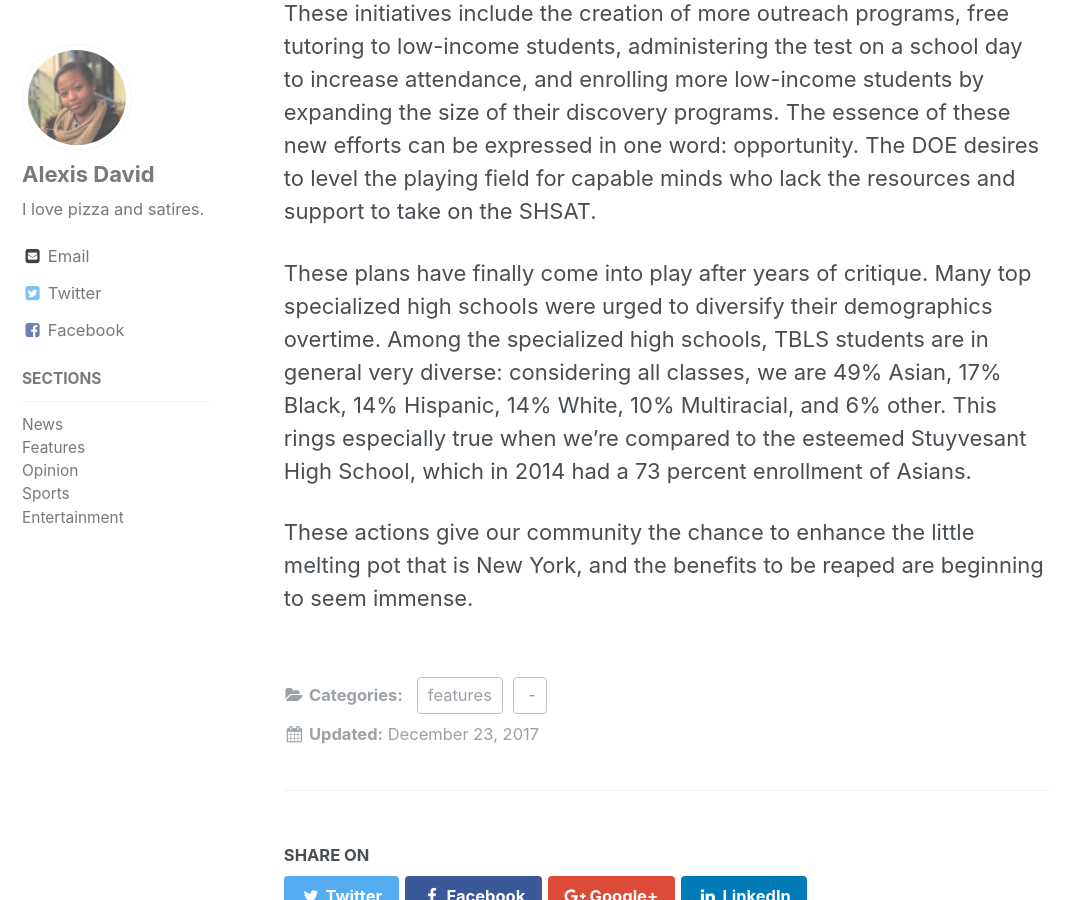
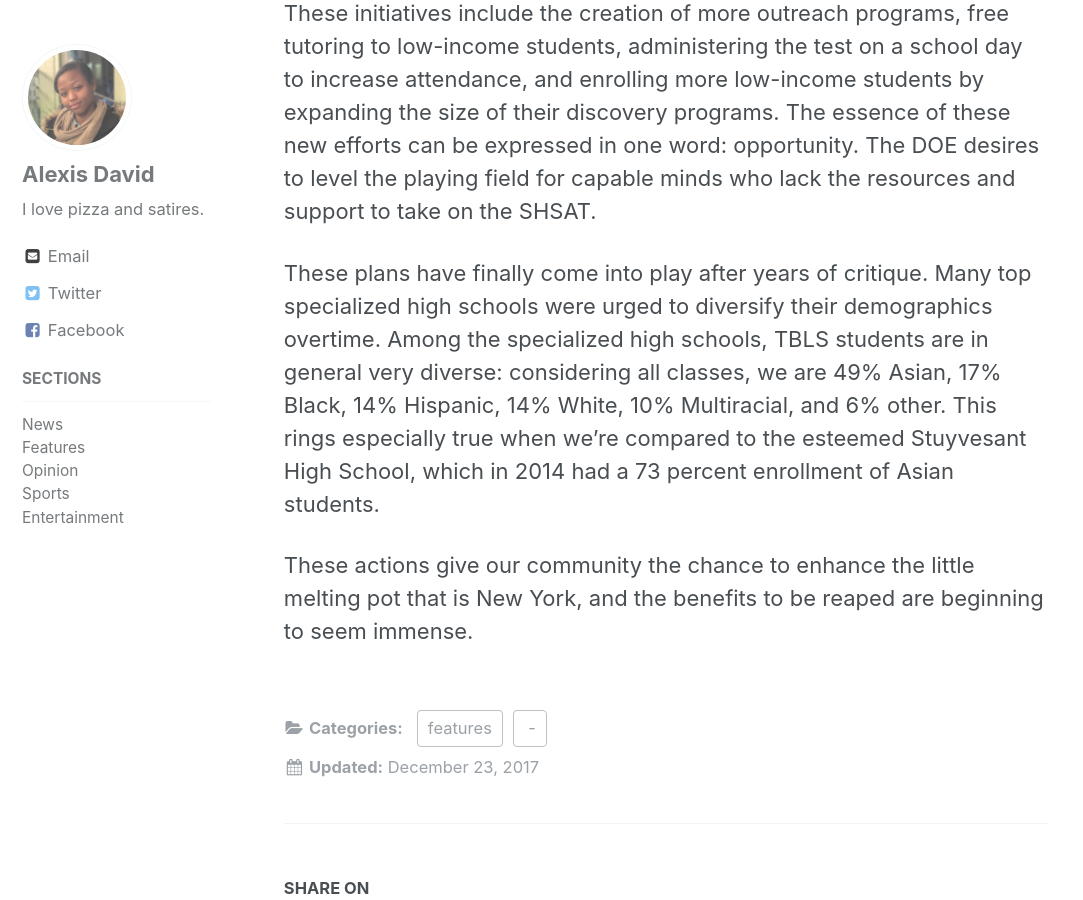
Before and after one commit to rvente/site, a Jekyll site: the page built from _posts/2017-12-23-SHSAT-Alexis-David.md, in a window 1280 px wide and 900 px high, scrolled down 724 px. Shown: the whole window, without its empty margins (0-1083 px from the left). Built offline with Jekyll 4.4.1, drawn with Linux system fonts in a browser that asks for light colours.

Commit message:
small changes

```diff
--- a/_posts/2017-12-23-SHSAT-Alexis-David.md
+++ b/_posts/2017-12-23-SHSAT-Alexis-David.md
@@ -11,6 +11,6 @@ According to the NYC Department of Education (DOE), as of the 2016- 2017 school
 
 These initiatives include the creation of more outreach programs, free tutoring to low-income students, administering the test on a school day to increase attendance, and enrolling more low-income students by expanding the size of their discovery programs. The essence of these new efforts can be expressed in one word: opportunity.  The DOE desires to level the playing field for capable minds who lack the resources and support to take on the SHSAT.
 
-These plans have finally come into play after years of critique. Many top specialized high schools were urged to diversify their demographics overtime.  Among the specialized high schools, TBLS students are in general very diverse: considering all classes, we are 49% Asian, 17% Black, 14% Hispanic, 14% White, 10% Multiracial, and 6% other. This rings especially true when we're compared to the esteemed Stuyvesant High School, which in 2014 had a 73 percent enrollment of Asians.
+These plans have finally come into play after years of critique. Many top specialized high schools were urged to diversify their demographics overtime.  Among the specialized high schools, TBLS students are in general very diverse: considering all classes, we are 49% Asian, 17% Black, 14% Hispanic, 14% White, 10% Multiracial, and 6% other. This rings especially true when we're compared to the esteemed Stuyvesant High School, which in 2014 had a 73 percent enrollment of Asian students.
 
 These actions give our community the chance to enhance the little melting pot that is New York, and the benefits to be reaped are beginning to seem immense.
```
